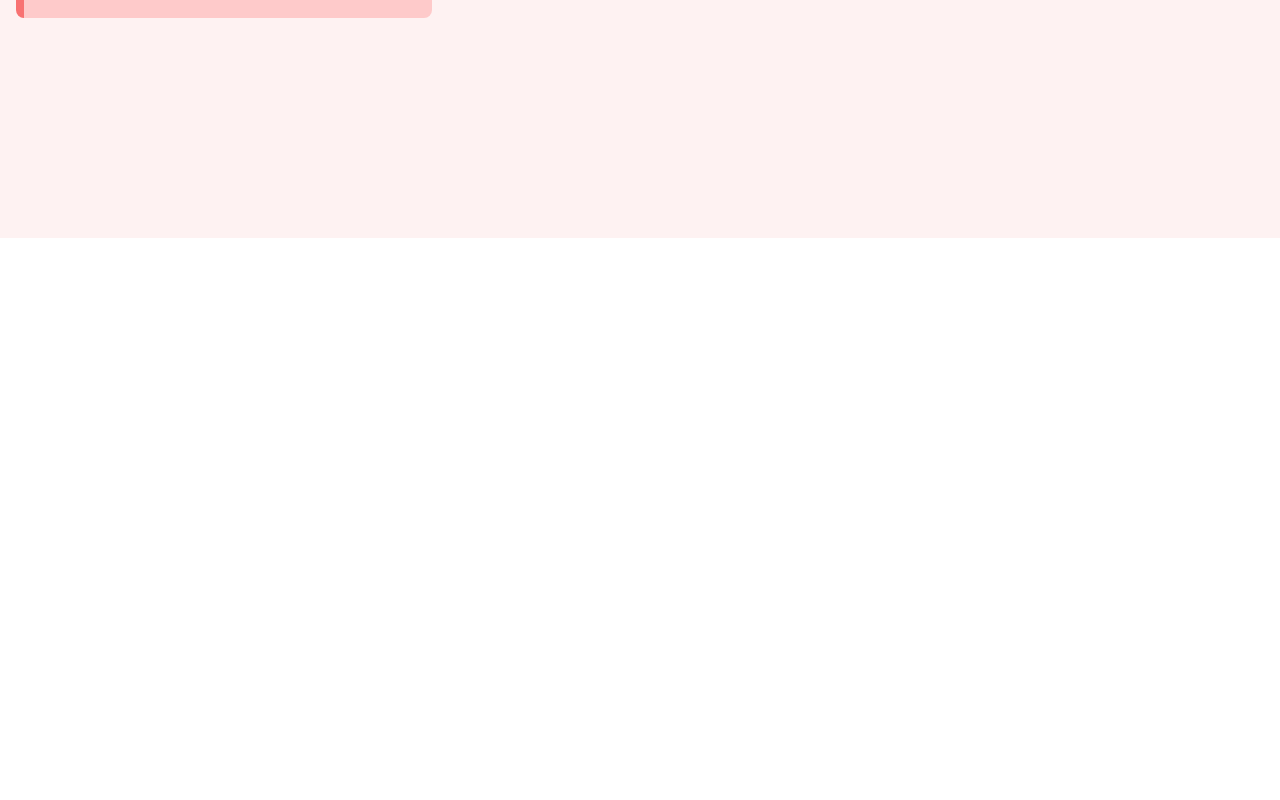
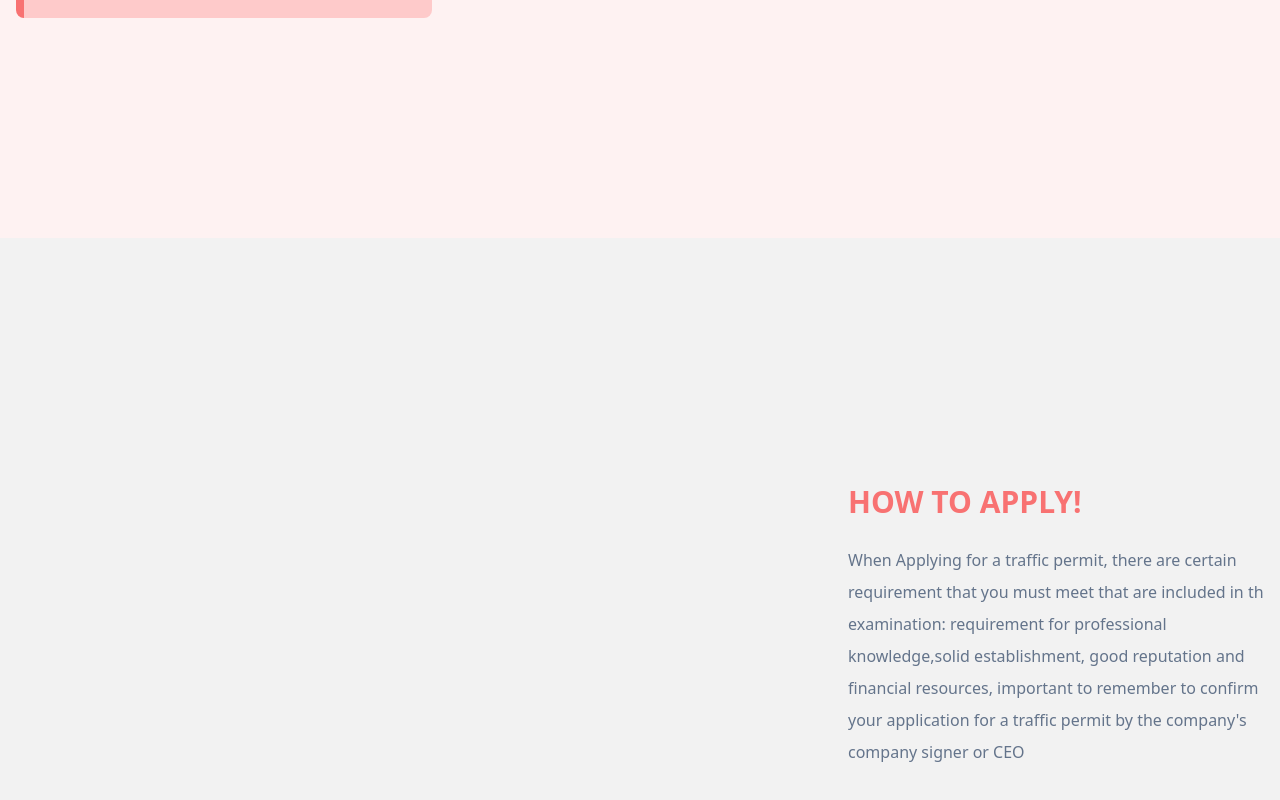
Before and after one commit to samiulalimsaad/web-amboos-react, a React (Vite) app: page / in a window 1280 px wide. Shown: the part 1919-2719 px from the top of the page. Before the commit the page ends 2157 px from the top, so only its background shows below. Built offline with nearby package versions, Linux system fonts and the light colour scheme.

Commit message:
how to section added

```diff
--- a/src/App.tsx
+++ b/src/App.tsx
@@ -1,6 +1,7 @@
 import { useState } from "react";
 import About from "./About";
 import Hero from "./Hero";
+import HowTo from "./HowTo";
 import Navbar from "./Navbar";
 import Truck from "./Navbar/Truck";
 
@@ -13,6 +14,7 @@ function App() {
             <Hero />
             <Truck />
             <About />
+            <HowTo />
         </>
     );
 }
--- /dev/null
+++ b/src/HowTo.tsx
@@ -0,0 +1,29 @@
+import React from "react";
+
+const HowTo = () => {
+    return (
+        <section id="howto" className="min-h-screen hero bg-base-200">
+            <div className="flex-col justify-between hero-content lg:flex-row">
+                <div data-aos="fade-right">
+                    <img src="/images/howto.svg" />
+                </div>
+                <div className="w-4/12">
+                    <h2 className="text-3xl font-bold uppercase text-error">
+                        How To Apply!
+                    </h2>
+                    <p className="py-6 leading-8 text-slate-500">
+                        When Applying for a traffic permit, there are certain
+                        requirement that you must meet that are included in th
+                        examination: requirement for professional
+                        knowledge,solid establishment, good reputation and
+                        financial resources, important to remember to confirm
+                        your application for a traffic permit by the company's
+                        company signer or CEO
+                    </p>
+                </div>
+            </div>
+        </section>
+    );
+};
+
+export default HowTo;
```
Also changed, not shown: public/images/Group.png (deleted), public/images/howto.svg (renamed from public/images/illustrations.svg).
